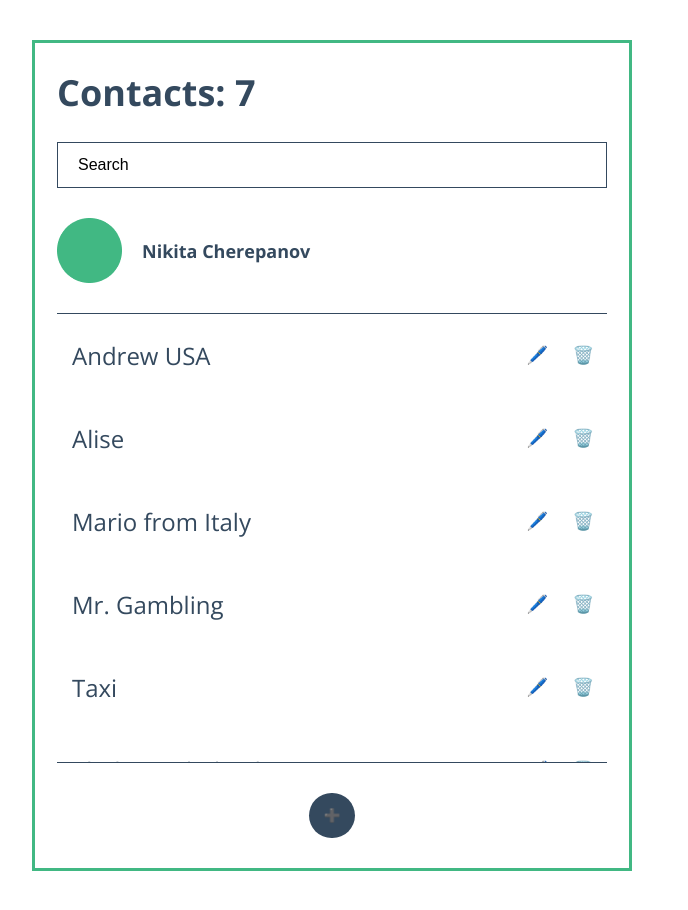
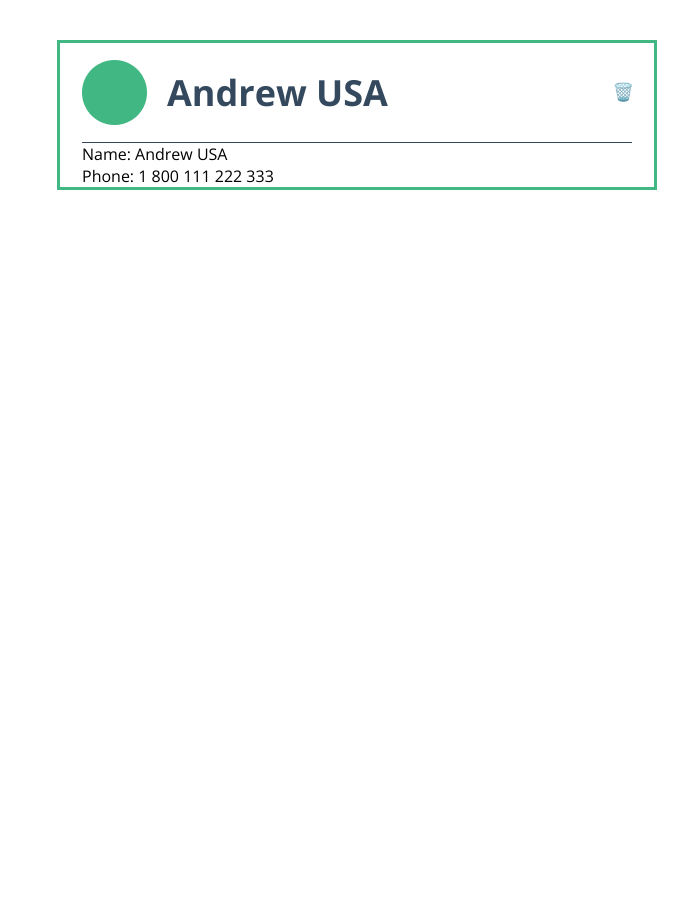
Before and after one commit to 2xsli/contact-book-vue, a Vue app: page /#/Contact in a window 1280 px wide. Shown: the whole page, without its empty margins (308-996 px from the left). After the commit the page ends 800 px from the top, so only its background shows below. Built offline with nearby package versions, Linux system fonts and the light colour scheme.

Commit message:
router settings + second page of contact

```diff
--- a/src/App.vue
+++ b/src/App.vue
@@ -1,41 +1,29 @@
 <template>
   <div id="app">
     <div class="container">
-      <h1 class="title">{{"Contacts: " + contacts.length}}</h1>
-      <Search />
-      <Profile />
-      <Contacts />
+      <router-view></router-view>
+      <!-- <ContactBook />
+      <ContactInfo /> -->
     </div>
   </div>
 </template>
 
 <script>
-import Search from './components/Search.vue'
-import Profile from './components/Profile.vue'
-import Contacts from './components/Contacts.vue'
-
-import { mapState } from 'vuex'
+// import ContactBook from './components/ContactBook.vue'
+// import ContactInfo from './components/ContactInfo'
 
 export default {
   name: 'App',
 
   components: {
-    Search,
-    Profile,
-    Contacts,
+    // ContactBook,
+    // ContactInfo
   },
+}
 
-  computed: mapState(['contacts']),
-
-}
 </script>
 
 <style>
-#app {
-  width: 600px;
-  border: 3px solid #41B883;
-  margin: 40px auto;
-}
 
 .container {
   width: 100%;
--- /dev/null
+++ b/src/components/ContactBook.vue
@@ -0,0 +1,47 @@
+<template>
+    <div class="contactBook">
+        <div class="container">
+            <h1 class="title">{{"Contacts: " + contacts.length}}</h1>
+
+            <Search />
+            <Profile />
+            <Contacts />
+        </div>
+    </div>
+</template>
+
+<script>
+import Search from './Search.vue'
+import Profile from './Profile.vue'
+import Contacts from './Contacts.vue'
+
+import { mapState } from 'vuex'
+
+export default {
+    name: 'ContactBook',
+
+    components: {
+        Search,
+        Profile,
+        Contacts,
+    },
+
+    computed: mapState(['contacts']),
+}
+</script>
+
+<style>
+.contactBook {
+    width: 600px;
+    /* height: 827px; */
+    border: 3px solid #41B883;
+    margin: 40px auto;
+}
+
+.title {
+  font-size: 36px;
+  font-weight: 700;
+  color: #34495E;
+  margin: 25px 0;
+}
+</style>
--- /dev/null
+++ b/src/components/ContactInfo.vue
@@ -0,0 +1,26 @@
+<template>
+    <div class="contactInfo">
+        <div class="container">
+            <ContactItem />
+        </div>
+    </div>
+</template>
+
+<script>
+import ContactItem from './ContactItem'
+
+export default {
+    name: 'ContactInfo',
+    components: {
+        ContactItem,
+    }
+}
+</script>
+
+<style>
+.contactInfo {
+    width: 600px;
+    border: 3px solid #41B883;
+    margin: 40px auto;
+}
+</style>
--- /dev/null
+++ b/src/components/ContactItem.vue
@@ -0,0 +1,104 @@
+<template>
+    <div class="contactItem">
+
+        <div class="contactItem-wrapp">
+
+            <!-- decompose on components -->
+            <div class="contactItem-wrapp-add">
+
+                <div class="contactItem-info">
+                    <img class="contact__icon"
+                    src="../assets/profile-icon.png">
+
+                    <h1 class="contact__name">Andrew USA</h1>
+                </div>
+
+                <button class="contact__btn"
+                                    @click="deleteContact(index)">
+                🗑️
+                </button>
+
+            </div>
+            <!-- first one's end -->
+
+            <div>
+                <div>
+                    <div>
+                        Name: Andrew USA
+                    </div>
+
+                    <div>
+                        Phone: 1 800 111 222 333
+                    </div>
+                </div>
+            </div>
+
+        </div>
+
+    </div>
+</template>
+
+<script>
+import { mapState } from 'vuex'
+
+export default {
+    name: 'ContactItem',
+
+    computed: mapState(['contacts']),
+
+
+}
+</script>
+
+<style scoped>
+
+.contactItem-wrapp-add {
+    display: flex;
+    justify-content: space-between;
+    align-items: center;
+    border-bottom: 1px solid #34495E;
+}
+
+.contactItem-info {
+    display: flex;
+    align-items: center;
+}
+
+.contact__icon {
+    padding-right: 20px;
+}
+
+.contact__name {
+    font-size: 36px;
+    font-weight: 700;
+    color: #34495E;
+    margin: 25px 0;
+}
+
+.contact__btn {
+    /* margin: 15px; */
+    background-color: #fff;
+    border: none;
+    outline: none;
+    cursor: pointer;
+    transform: scale(1.3);
+}
+
+.contactItem-fields {
+    margin: 30px 0;
+}
+
+.contactItem-wrapper {
+    display: flex;
+    justify-content: space-between;
+    margin: 30px 15px;
+}
+
+.contact__field {
+    font-size: 24px;
+    font-weight: 400;
+    color: #34495E;
+}
+
+
+</style>
--- a/src/components/ContactModal.vue
+++ b/src/components/ContactModal.vue
@@ -1,5 +1,5 @@
 <template>
-    <div class="contact-modal">
+    <div class="contactModal">
 
         <transition name="fade">
             <div class="modal" v-show="showContactModal">
--- a/src/components/Contacts.vue
+++ b/src/components/Contacts.vue
@@ -1,6 +1,5 @@
 <template>
-    <div id="contacts">
-        <div class="container">
+    <div class="contacts">
 
             <div class="contacts-overflow">
                 <div class="contacts-wrapper"
@@ -34,7 +33,6 @@
 
             <ContactModal />
 
-        </div>
     </div>
 </template>
 
@@ -93,7 +91,7 @@ export default {
 }
 </script>
 
-<style>
+<style scoped>
 /* contacts block wit overflow */
 .contacts-overflow {
     overflow: hidden;
--- a/src/components/Profile.vue
+++ b/src/components/Profile.vue
@@ -1,15 +1,15 @@
 <template>
-    <div id="profile">
-        <div class="container">
-            <div class="ur-profile">
+    <div class="profile">
 
-                <img class="profile__icon"
-                     src="../assets/profile-icon.png">
+        <div class="ur-profile">
 
-                <p class="profile__text">Nikita Cherepanov</p>
+            <img class="profile__icon"
+                 src="../assets/profile-icon.png">
 
-            </div>
+            <p class="profile__text">Nikita Cherepanov</p>
+
         </div>
+
     </div>
 </template>
 
@@ -20,7 +20,7 @@ export default {
 </script>
 
 <style>
-#profile {
+.profile {
     margin: 30px 0;
 }
 
--- a/src/components/Search.vue
+++ b/src/components/Search.vue
@@ -1,13 +1,11 @@
 <template>
-  <div id="search">
-    <div class="container">
+  <div class="search">
 
-      <input class="search"
-             type="text"
-             placeholder="Search"
-             v-model="searchLine" @keyup.enter="searchContact()">
+    <input class="search__input"
+            type="text"
+            placeholder="Search"
+            v-model="searchLine" @keyup.enter="searchContact()">
 
-    </div>
   </div>
 </template>
 
@@ -32,7 +30,7 @@ export default {
 </script>
 
 <style>
-.search {
+.search__input {
   font-size: 16px;
   font-weight: 400;
   width: 100%;
--- a/src/main.js
+++ b/src/main.js
@@ -1,11 +1,12 @@
 import Vue from 'vue'
 import App from './App.vue'
 import store from './store.js'
+import router from './router/router'
 import './assets/style.css'
 
 Vue.config.productionTip = false
 Vue.config.devtools = true
 
 new Vue({
-  render: h => h(App), store
+  render: h => h(App), store, router
 }).$mount('#app')
--- /dev/null
+++ b/src/router/router.js
@@ -0,0 +1,26 @@
+import Vue from 'vue'
+import Router from 'vue-router'
+
+Vue.use(Router);
+
+import ContactBook from '../components/ContactBook'
+import ContactInfo from '../components/ContactInfo'
+
+let router = new Router({
+    routes: [
+        {
+            path: '/',
+            name: 'ContactBook',
+            component: ContactBook
+        },
+
+        {
+            path: '/Contact',
+            name: 'ContactInfo',
+            component: ContactInfo,
+            props: true
+        }
+    ],
+})
+
+export default router;
```
